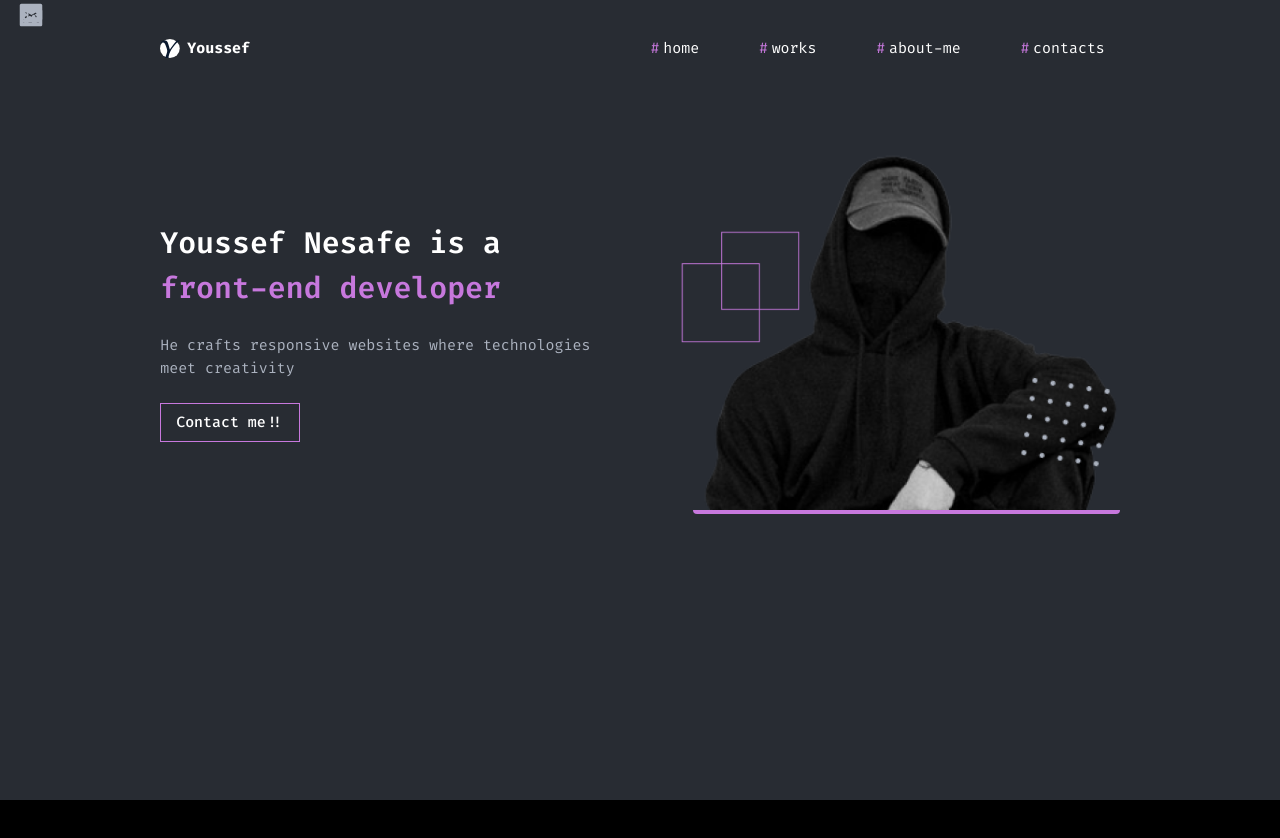
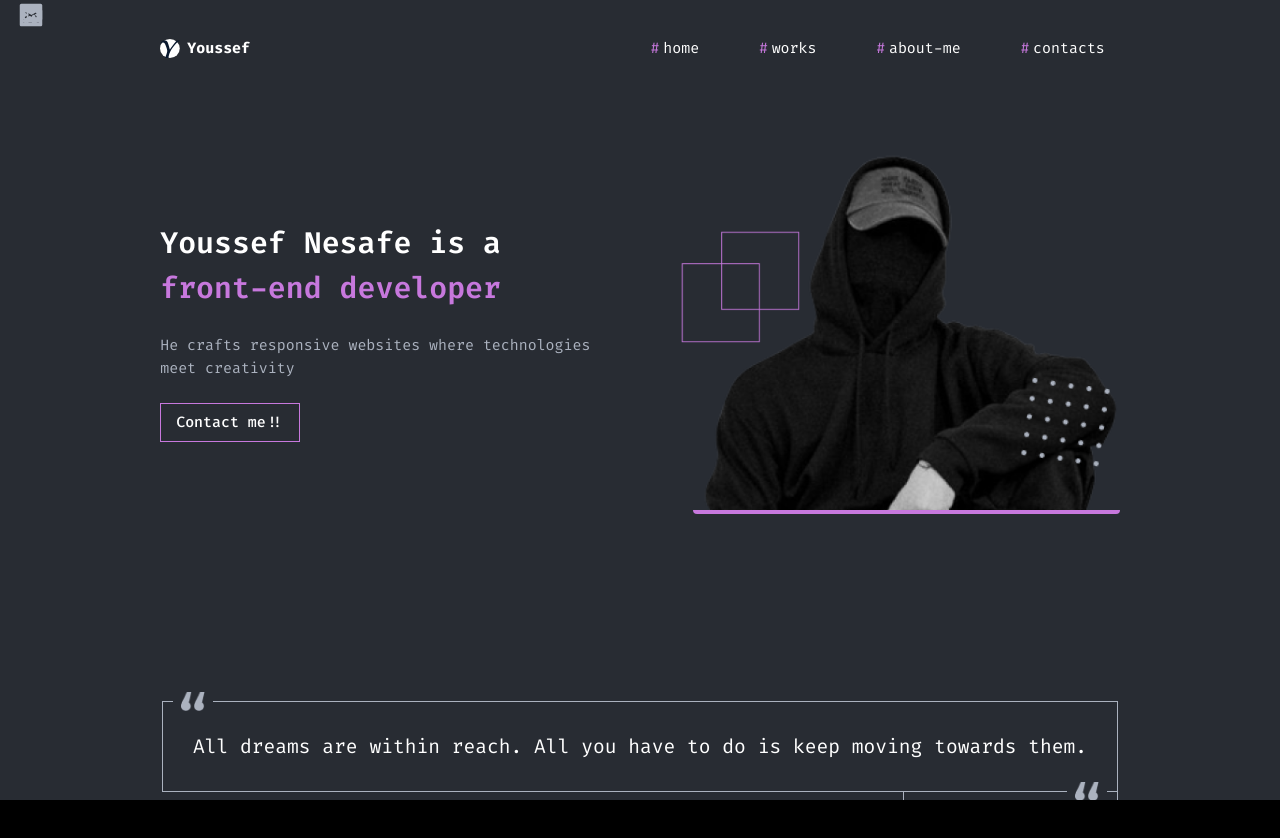
Before and after one commit to YoussefNesafe/personal-website, a Next.js app: page / in a window 1280 px wide. Shown: the top 838 px of the page. Before the commit the page ends 800 px from the top, so only its background shows below. Built offline with nearby package versions, Linux system fonts and the light colour scheme.

Commit message:
add: quote section

```diff
--- /dev/null
+++ b/src/_sections/homepage/Quote/index.tsx
@@ -0,0 +1,34 @@
+import React from 'react'
+import { QuoteProps } from './types'
+import { twMerge } from 'tailwind-merge'
+import Image from 'next/image'
+
+const QuoteIcon = ({ className }: { className: string }) => {
+
+
+  return (
+    <div className={twMerge('absolute  bg-background w-[10.008vw] h-[6.394vw] tablet:w-[5.25vw] tablet:h-[3.625vw] desktop:w-[3.066vw] desktop:h-[2.117vw] flex justify-center items-center', className)}>
+      <Image src='/images/quote.png' alt='quote' width={25} height={20} className='w-[5.282vw] h-[3.892vw] tablet:w-[3.125vw] tablet:h-[2.5vw] desktop:w-[1.825vw] desktop:h-[1.46vw]' />
+    </div>
+  )
+}
+
+
+const Quote = ({ name, text, className, ...props }: QuoteProps) => {
+  return (
+    <section className={twMerge('justify-center', className)} {...props}>
+      <div className='flex flex-col items-end '>
+        <div className='border border-gray p-[5.56vw] tablet:p-[4vw] desktop:p-[2.336vw] relative text-[4.448vw] tablet:text-[3vw] desktop:text-[1.533vw]'>
+          <QuoteIcon className='-top-[3.336vw] left-[3.058vw] tablet:-top-[1.875vw] tablet:left-[1.375vw] desktop:-top-[1.095vw] desktop:left-[0.803vw]' />
+          {text}
+          <QuoteIcon className='-bottom-[3.336vw] right-[3.058vw] tablet:-bottom-[1.875vw] tablet:right-[1.375vw] desktop:-bottom-[1.095vw] desktop:right-[0.803vw]' />
+        </div>
+        <div className='border border-gray border-t-0 p-[5.56vw] tablet:p-[4vw] desktop:p-[2.336vw] text-[4.448vw] tablet:text-[3vw] desktop:text-[1.533vw]'>
+          {name}
+        </div>
+      </div>
+    </section>
+  )
+}
+
+export default Quote
--- /dev/null
+++ b/src/_sections/homepage/Quote/types.ts
@@ -0,0 +1,6 @@
+import { HTMLAttributes } from "react";
+
+export type QuoteProps = HTMLAttributes<HTMLElement> & {
+  text: string;
+  name: string;
+}
--- a/src/app/page.tsx
+++ b/src/app/page.tsx
@@ -1,11 +1,13 @@
 import Banner from '@/_sections/homepage/Banner'
+import Quote from '@/_sections/homepage/Quote'
 import { englishLocale } from '@/locales/en'
 
 const HomePage = () => {
-  const { banner } = englishLocale.homepage
+  const { banner, quote } = englishLocale.homepage
   return (
     <>
       <Banner {...banner} className='mt-[2.78vw] tablet:mt-[10vw] desktop:mt-[5.84vw] tablet:items-center' />
+      <Quote {...quote} className='mt-[22.24vw] tablet:mt-[15vw] desktop:mt-[14.6vw]' />
     </>
   )
 }
--- a/src/locales/en.js
+++ b/src/locales/en.js
@@ -27,6 +27,10 @@ export const englishLocale = {
         label: "Contact me!!",
         href: "/contacts"
       }
+    },
+    quote: {
+      text: "All dreams are within reach. All you have to do is keep moving towards them.",
+      name: "- Viola Davis"
     }
   }
 };
```
Also changed, not shown: public/images/quote.png (added).
